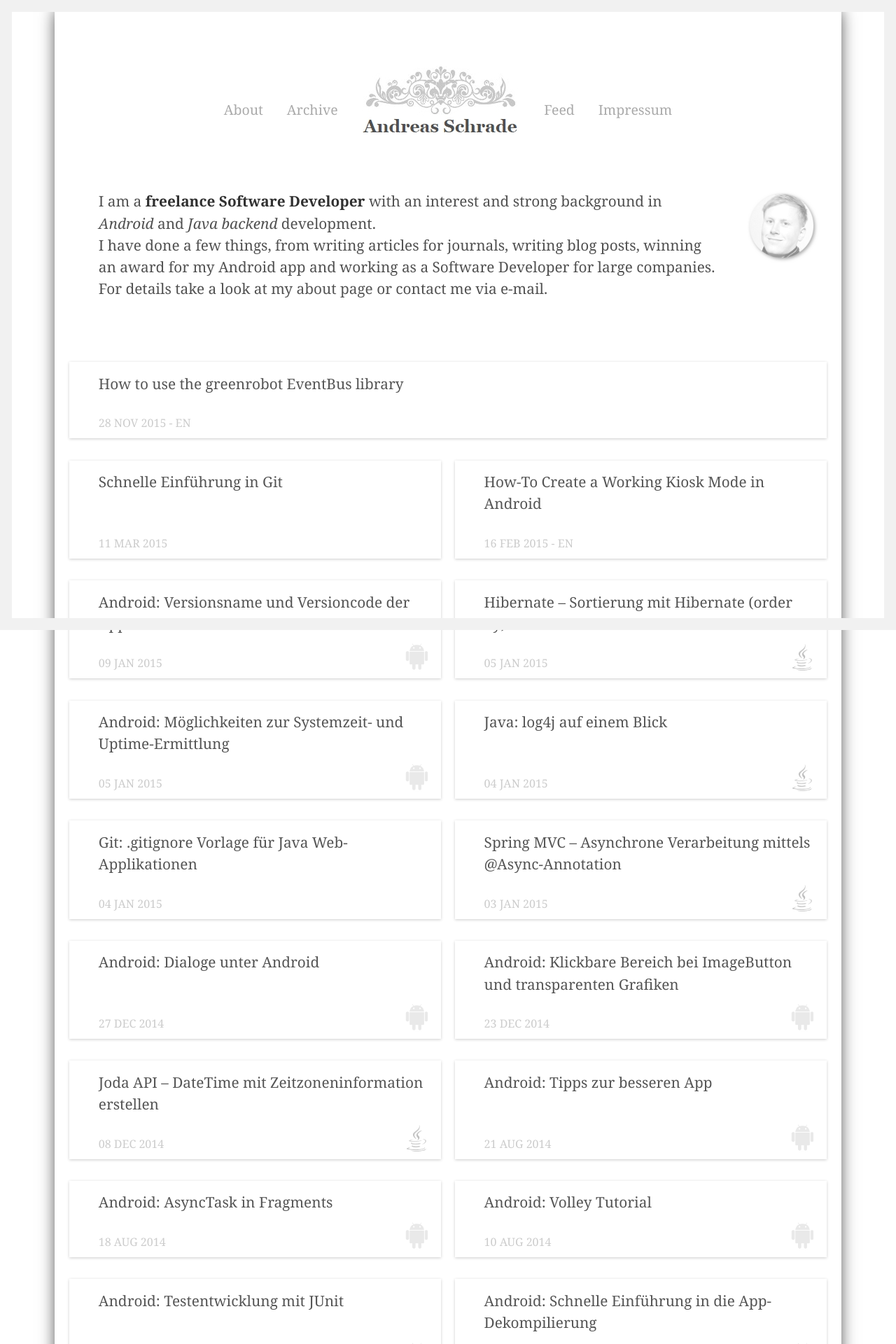
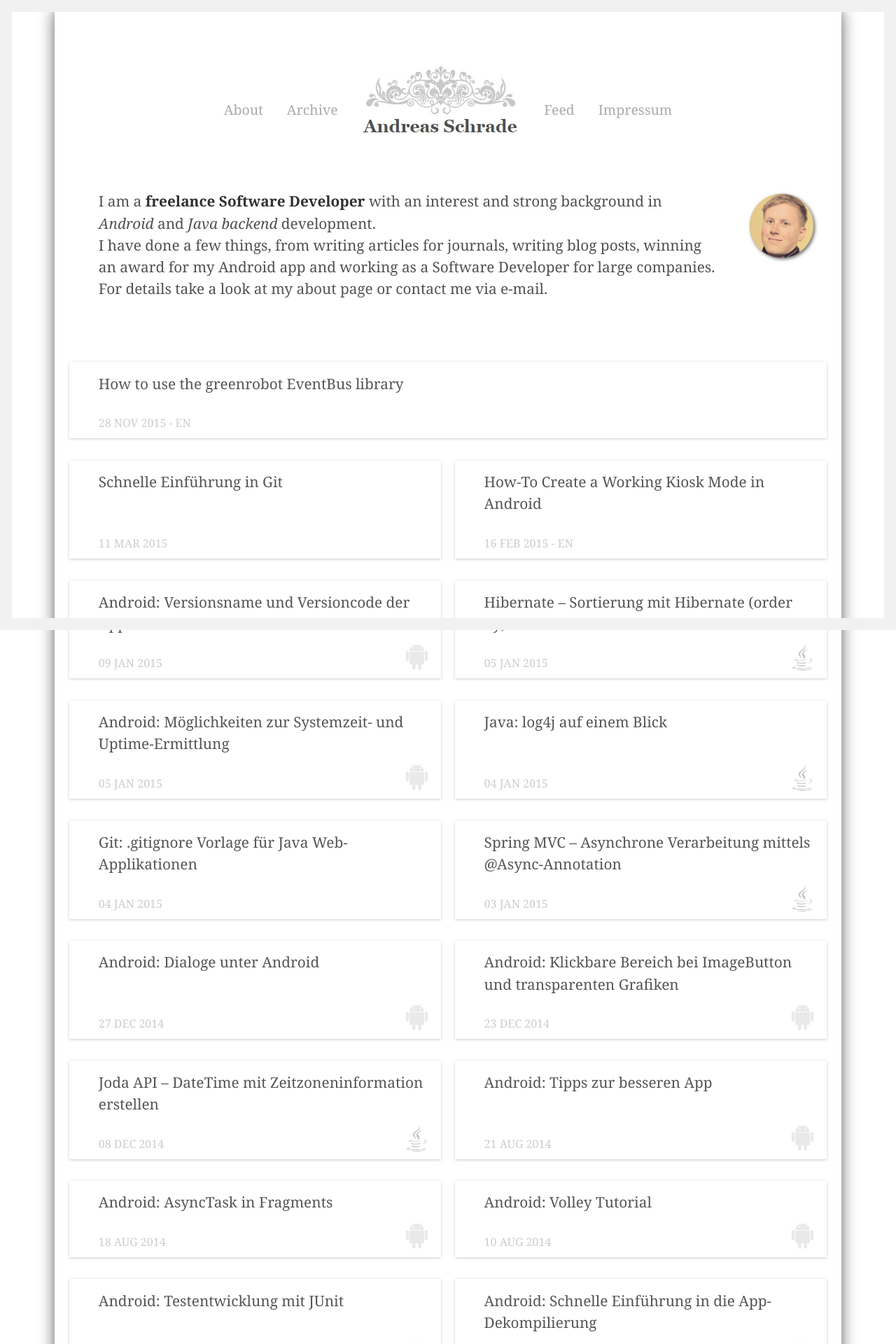
Before and after one commit to andreasschrade/andreasschrade.github.com, a Jekyll site: the page built from index.html, in a window 1280 px wide. Shown: the top 1920 px of the page at 70% size. Built offline with Jekyll 4.4.1, drawn with Linux system fonts in a browser that asks for light colours; Markdown is read by kramdown in place of the engine named in the settings; the list of posts is cut into pages by our own code.

Commit message:
changed pic

```diff
--- a/index.html
+++ b/index.html
@@ -27,7 +27,7 @@
 
 <div class="posts">
   <div style="padding-left:2rem">
-  <img src="{{site.baseurl}}assets/me-grey.png" style="float:right;margin-top:-8px; margin-left:2rem">
+  <img src="{{site.baseurl}}assets/me.png" style="float:right;margin-top:-8px; margin-left:2rem">
   I am a <strong>freelance Software Developer</strong> with an interest and strong background in <em>Android</em> and <em>Java backend</em> development.<br>
 I have done a few things, from writing articles for journals, writing blog posts, winning an award for my Android app and working as a Software Developer for large companies. For details take a look at my <a class="n_a" href="/about/">about page</a> or contact me via e-mail.
   </div>
```
